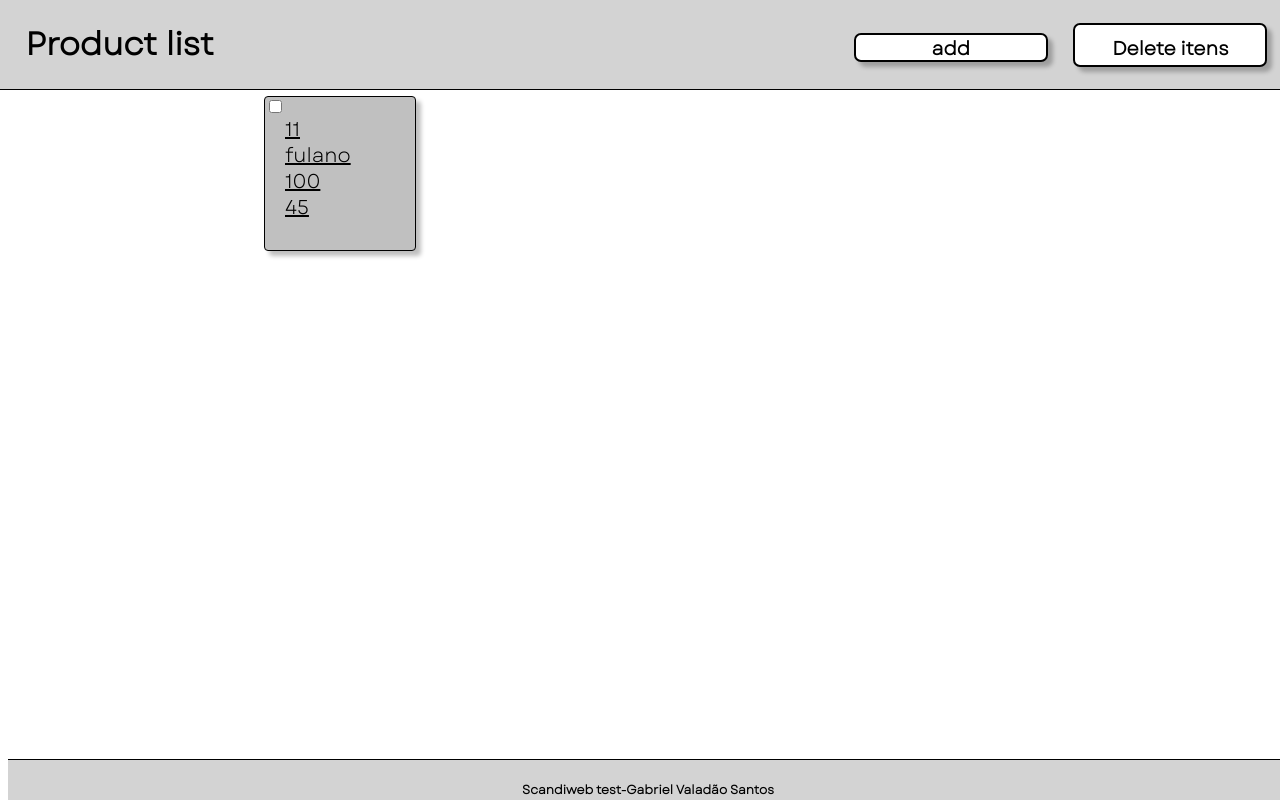
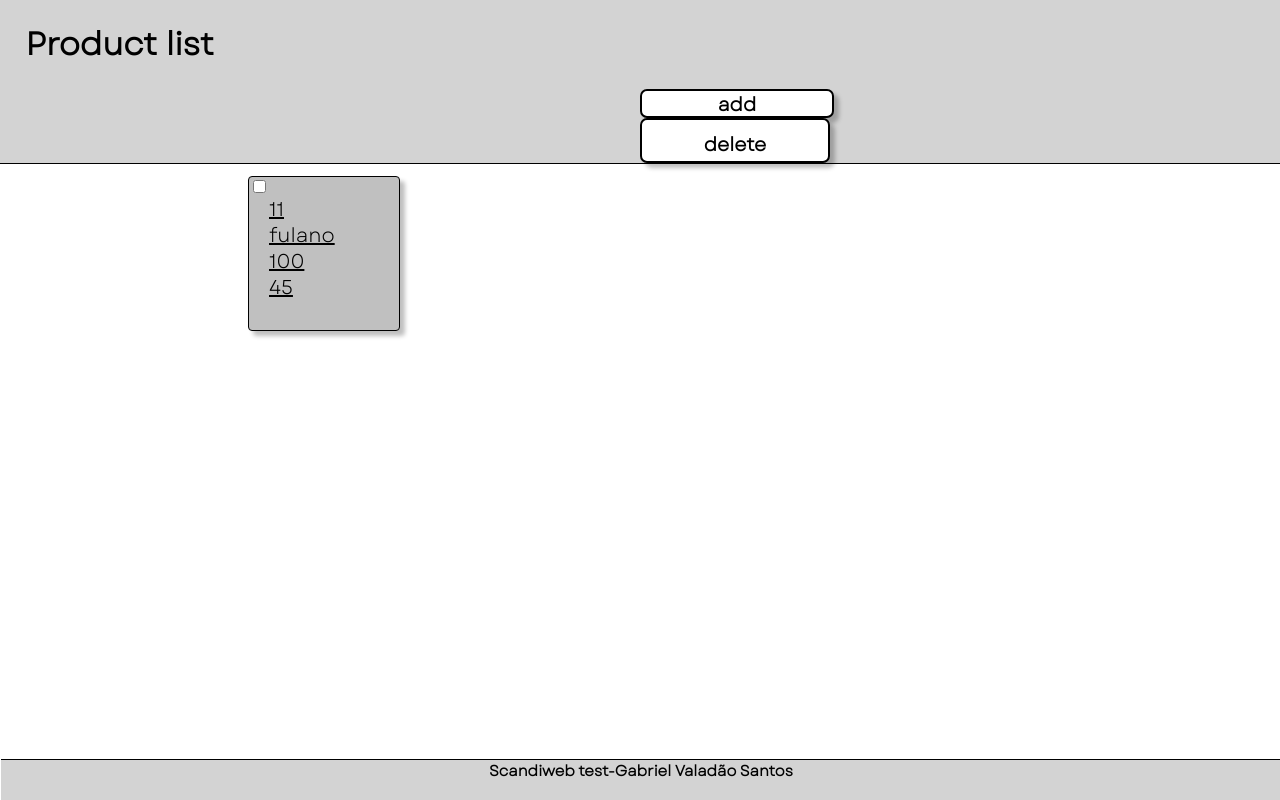
Before and after one commit to valadares456789/Test-repository, a PHP site: page / in a window 1280 px wide. Run offline with PHP 8.4, Linux system fonts and the light colour scheme; data comes from the database, SQL or seed files in the repository; both versions use the stored data as it was after the commit.

Commit message:
fifth-commit-deletion-broke-index-design

```diff
--- a/CLASSES/Con_class.php
+++ b/CLASSES/Con_class.php
@@ -3,18 +3,35 @@
 
 
 class Con_class
+
+
 {
+
+    // database connection variables
     private $host = "localhost";
     private $user = "root";
     private $password = "";
     private $database_name = "producstest";
 
+
+    // database connection execution
     protected function concexecution()
     {
+        try
+        {
         $datab = 'mysql:host=' .$this -> host. '; dbname=' . $this -> database_name;
         $pdo = new PDO( $datab, $this -> user, $this -> password );
         $pdo -> setAttribute(PDO::ATTR_DEFAULT_FETCH_MODE, PDO::FETCH_ASSOC);
         return $pdo;
+        }
+
+
+        catch(PDOException $error)
+        {
+            echo "ERRO: ".$error->getMessage();
+            $pdo = null;
+        }
 
     }
+
 }
--- a/CLASSES/querylist_class.php
+++ b/CLASSES/querylist_class.php
@@ -9,8 +9,8 @@ class querylist_class extends Con_class
         $stament = $this -> concexecution()->query($sqlquery);
         while ($row = $stament-> fetch())
         {
-            return '<a class="itens" href="pedido.php">
-                <input type="checkbox" name="delete-checkbox1" value="delete1" class="delete-checkbox">
+            echo '<div class="itens" >
+                <input type="checkbox" name="delete-checkbox[]" value="'.$row['prod_ID'].'" class="delete-checkbox">
                 <div class="sectionone">
 
                     <u class="pen">' .$row['prod_SDK']. '</u>
@@ -21,8 +21,9 @@ class querylist_class extends Con_class
                     <u class="pen">' .$row['prod_WIDTH'].  '</u>
                     <u class="pen">' .$row['prod_LENGTH'].  '</u>
                     <u class="pen">' .$row['prod_SIZE'].  '</u>
+
                 </div>
-            </a>';
+            </div>';
 
         }
 
--- a/CSS/index.css
+++ b/CSS/index.css
@@ -34,7 +34,7 @@ a.link{
 #title {
 
 
-    display: flex;
+
     font-size: 15x;
     align-items: baseline;
     position: fixed;
@@ -55,8 +55,9 @@ margin-left:2%;
 #footer {
     text-align:center;
     bottom: 0;
-    width:100%;
+    width: 100%;
     height:2.5rem;
+    margin-left: -7px;
     font-size: 15px;
     font-weight: bold;
     font-family: "garet";
@@ -80,7 +81,7 @@ margin-left:2%;
 
   height:99%;
   margin-top:5rem;
-  margin-left:15rem;
+  margin-left: 7rem;
   display: grid;
   grid-template-columns:200px 200px 200px 200px;
   grid-gap: 15px;
@@ -166,7 +167,9 @@ margin-left:2%;
     transform: scale(1.05);
 }
 
-#delete-product-bnt{
+
+
+#save-product-bnt{
     cursor: pointer;
     display: inline-block;
     color: black;
@@ -174,18 +177,18 @@ margin-left:2%;
     font-family: "garet";
     text-align: center;
     text-decoration: none;
+    font-weight: bold;
     width: 190px;
-    padding-top:10px;
-    height: 30px;
+    height: 45px;
     background-color: white;
     border: 2px solid #000000;
      box-shadow: 5px 5px 4px rgba(0, 0, 0, 0.25);
     border-radius: 7px;
-    margin-left:2%;
-
+    margin-left:50%;
+    padding-top:10px;
     transition: all .2s ease-in-out;
 }
 
-#delete-product-bnt:hover{
+#save-product-bnt:hover{
     transform: scale(1.05);
 }
--- a/HTML/form.html
+++ b/HTML/form.html
@@ -19,7 +19,7 @@
     <div id="title">
 
         <h1  id="titletext">New product</h1>
-        <input form="my-form" type="submit" value="save" id="save-product-bnt" >
+        <input form="product_form" type="submit" value="save" id="save-product-bnt" >
 
         </input>
         <a href="../index.html" id="cancel-product-bnt" >
--- a/index.php
+++ b/index.php
@@ -11,7 +11,7 @@ require_once('CLASSES/querylist_class.php');
     <meta charset="UTF-8">
     <meta http-equiv="X-UA-Compatible" content="IE=edge">
     <meta name="viewport" content="width=device-width, initial-scale=1.0">
-    <link rel="stylesheet" type="text/css" href="CSS/index.css">
+    <link rel="stylesheet" type="text/css" href="CSS/index.css?<?php echo time(); ?>">
     <title>index page</title>
 </head>
 
@@ -23,19 +23,20 @@ require_once('CLASSES/querylist_class.php');
         <a href="HTML/form.html" id="add-product-bnt" >
                 add
         </a>
-        <a href="" id="delete-product-bnt" >
-               Delete itens
-        </a>
+        <input form="list_form" type="submit" value="delete" id="save-product-bnt" >
+        </input>
     </div>
     <!--Item scroll-->
-    <div class="scroll">
+     <div  class="scroll">
+    <form action="CLASSES/delete_query.php" id="list_form" method="POST" class="scroll">
         <?php
             $list = new querylist_class();
-            echo $list->prod_query();
+             $list->prod_query();
         ?>
-    </div>
+        </form>
+     </div>
         <div id="footer">
-                <h5 id="footertext">Scandiweb test-Gabriel Valadão Santos</h5>
+                <div id="footertext">Scandiweb test-Gabriel Valadão Santos</div>
         </div>
 
     <script src="../JAVASCRIPT/controle.js"></script>
```
Also changed, not shown: CLASSES/delete_query.php (added, +16 -0 lines), SQL/productsdatabase.sql (added, +44 -0 lines).
